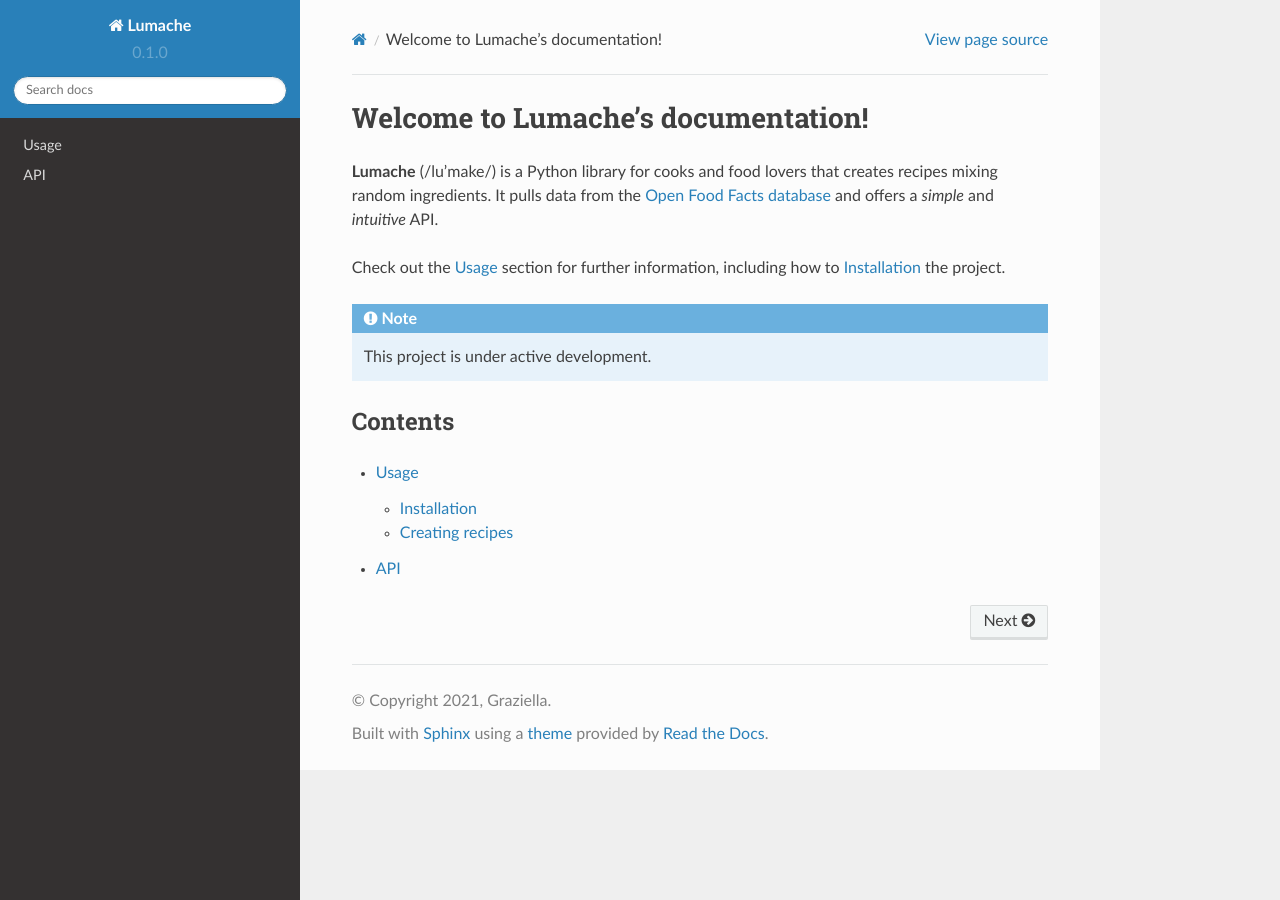
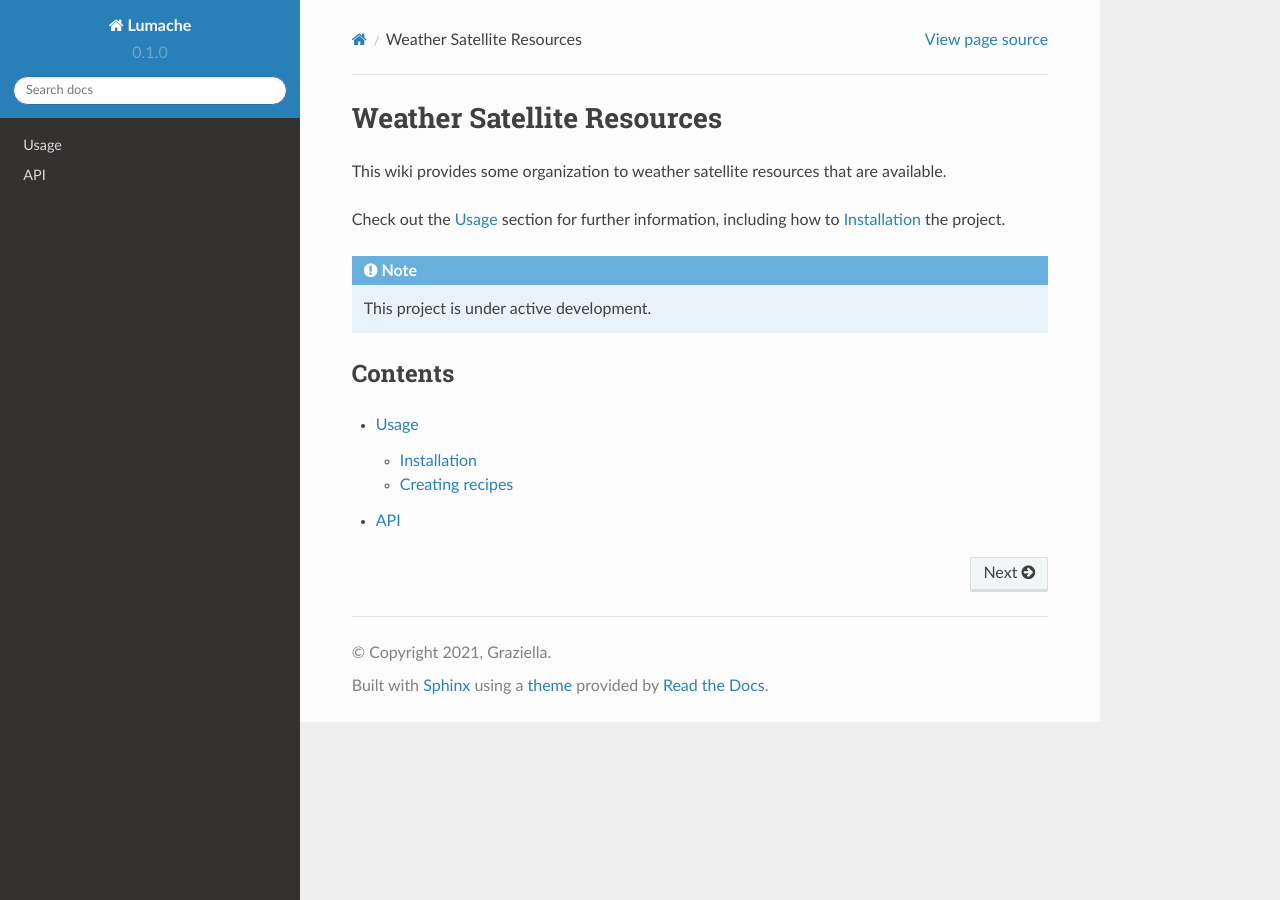
Before and after one commit to jlc248/satellite-resources, a Sphinx documentation site: the page built from docs/source/index.rst, in a window 1280 px wide. Built offline with Sphinx 7.4.7 and the Read the Docs theme 2.0.0, drawn with Linux system fonts in a browser that asks for light colours.

Commit message:
Update index.rst

```diff
--- a/docs/source/index.rst
+++ b/docs/source/index.rst
@@ -1,10 +1,7 @@
-Welcome to Lumache's documentation!
+Weather Satellite Resources
 ===================================
 
-**Lumache** (/lu'make/) is a Python library for cooks and food lovers
-that creates recipes mixing random ingredients.
-It pulls data from the `Open Food Facts database <https://world.openfoodfacts.org/>`_
-and offers a *simple* and *intuitive* API.
+This wiki provides some organization to weather satellite resources that are available.
 
 Check out the :doc:`usage` section for further information, including
 how to :ref:`installation` the project.
```
